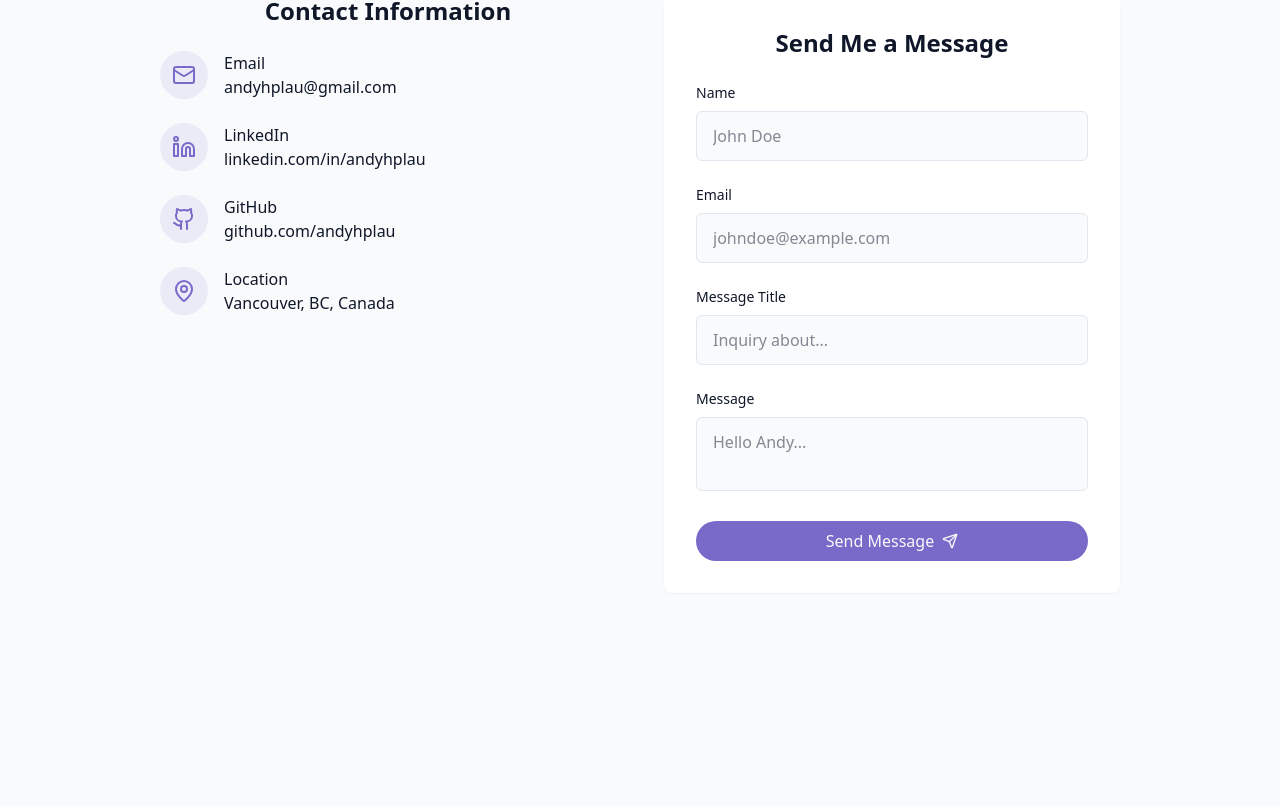
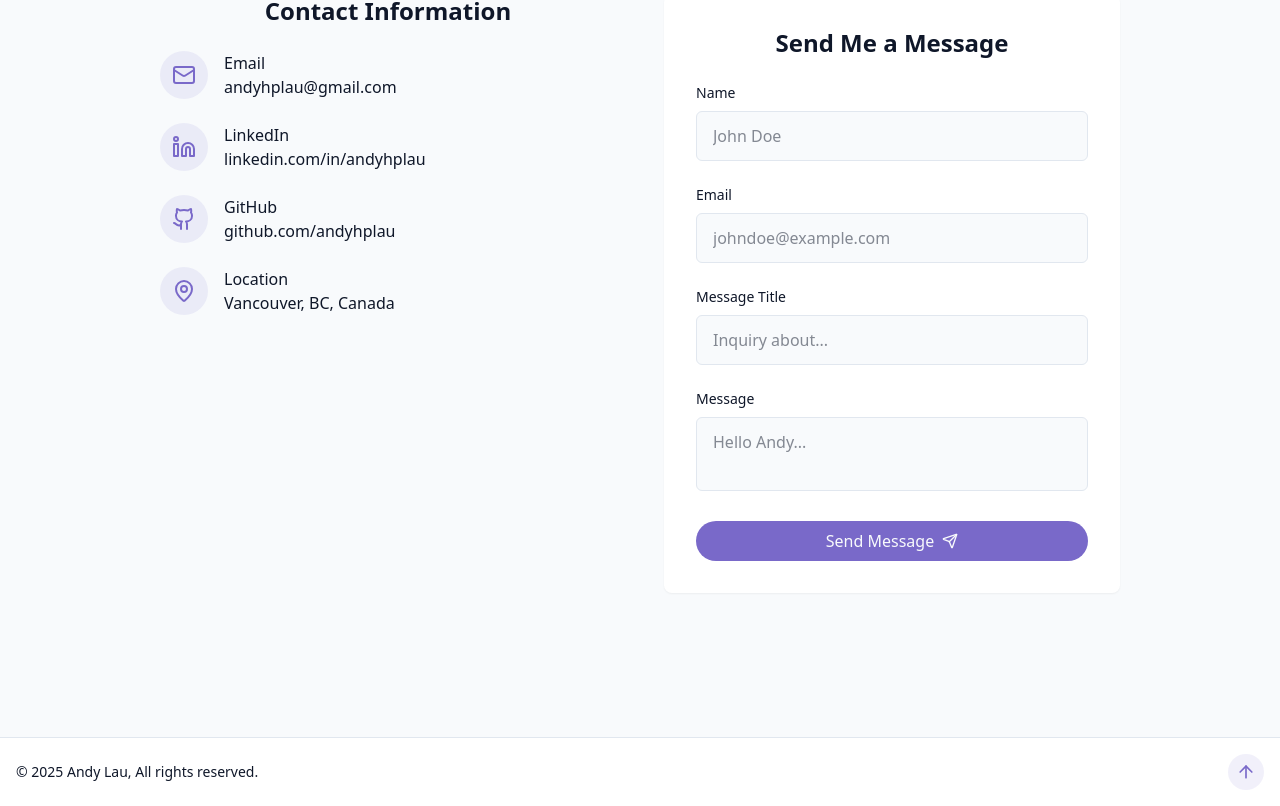
Before and after one commit to andyhplau/portfolio-andyhplau, a React (Vite) app: page / in a window 1280 px wide. Shown: the part 3379-4185 px from the top of the page. Before the commit the page ends 4068 px from the top, so only its background shows below. Built offline with nearby package versions, Linux system fonts and the light colour scheme; no server answers.

Commit message:
feat: implemented footer

```diff
--- /dev/null
+++ b/src/components/Footer.tsx
@@ -0,0 +1,18 @@
+import { ArrowUp } from "lucide-react";
+
+export const Footer = () => {
+  return (
+    <footer className="py-4 px-4 bg-card relative border-t border-border mt-12 pt-4 flex flex-wrap justify-between items-center">
+      <p className="text-sm text-muted-foreground">
+        &copy; {new Date().getFullYear()} Andy Lau, All rights reserved.
+      </p>
+
+      <a
+        href="#hero"
+        className="p-2 rounded-full bg-primary/10 hover:bg-primary/20 text-primary transition-colors"
+      >
+        <ArrowUp size={20} />
+      </a>
+    </footer>
+  );
+};
--- a/src/pages/Home.tsx
+++ b/src/pages/Home.tsx
@@ -5,6 +5,7 @@ import { AboutSection } from "@/components/AboutSection";
 import { SkillsSection } from "@/components/SkillsSection";
 import { ProjectSection } from "@/components/ProjectSection";
 import { ContactSection } from "@/components/ContactSection";
+import { Footer } from "@/components/Footer";
 
 export const Home = () => {
   return (
@@ -25,6 +26,7 @@ export const Home = () => {
       </main>
 
       {/* Footer */}
+      <Footer />
     </div>
   );
 };
```
